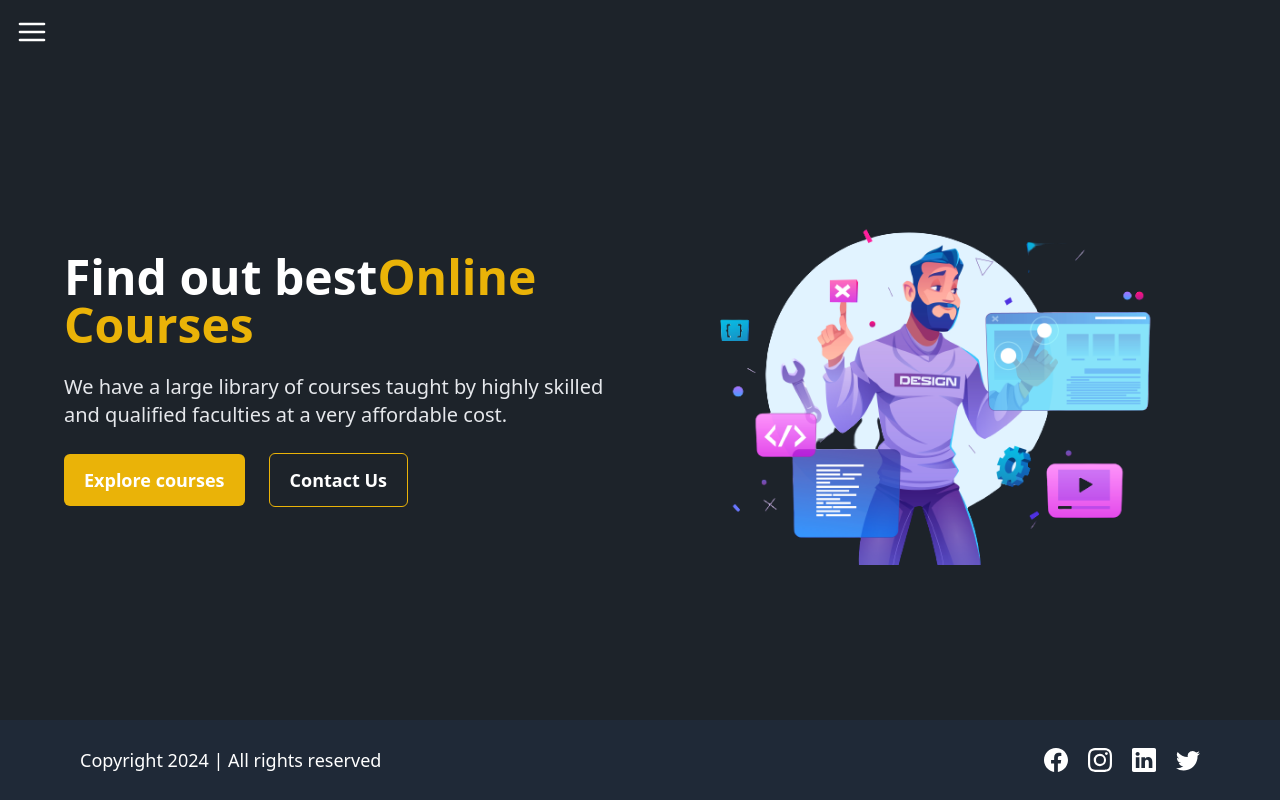
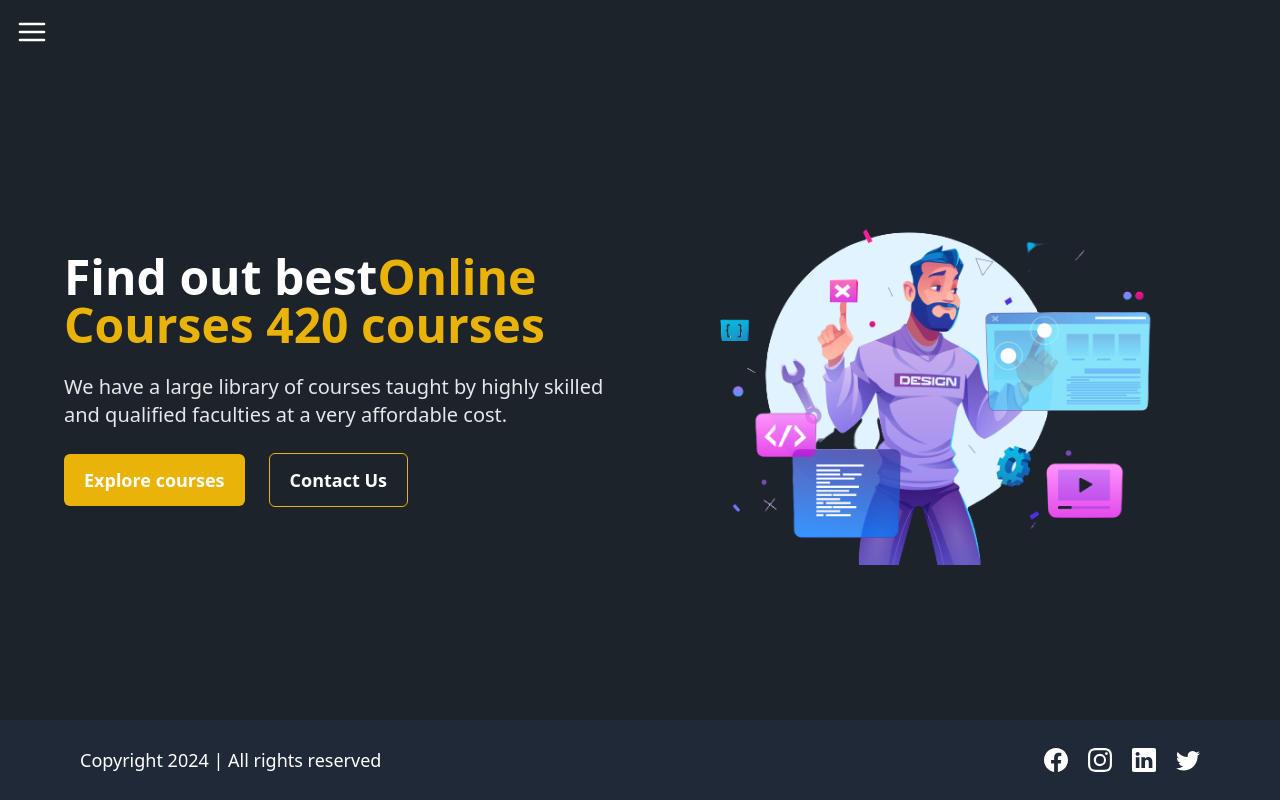
Before and after one commit to jatinprime/LMS-Proj_frontend, a React (Vite) app: page / in a window 1280 px wide. Built offline with nearby package versions, Linux system fonts and the light colour scheme.

Commit message:
changed span in homepage.jsx

```diff
--- a/src/Pages/HomePage.jsx
+++ b/src/Pages/HomePage.jsx
@@ -12,6 +12,7 @@ function HomePage() {
                         Find out best
                         <span className="text-yellow-500 font-bold">
                             Online Courses
+                            420 courses
                         </span>
                     </h1>
                     <p className="text-xl text-gray-200">
```
